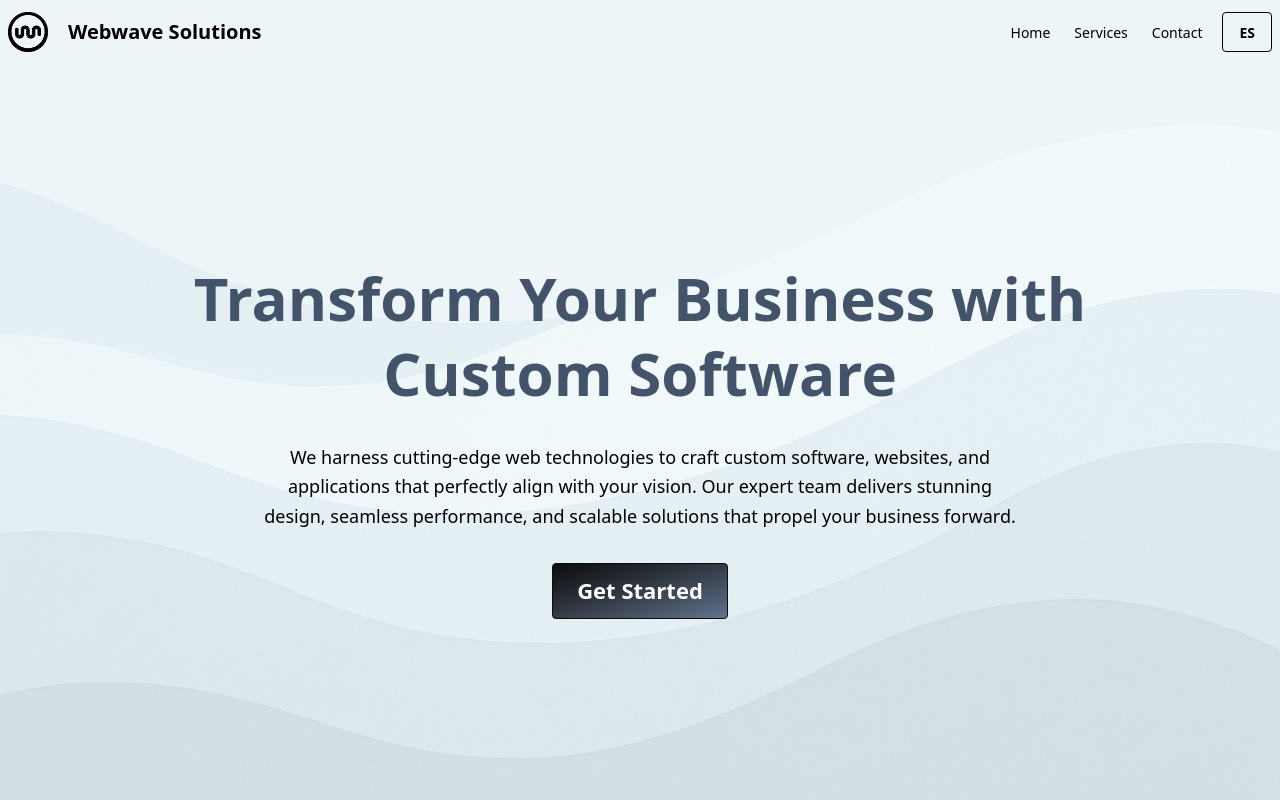
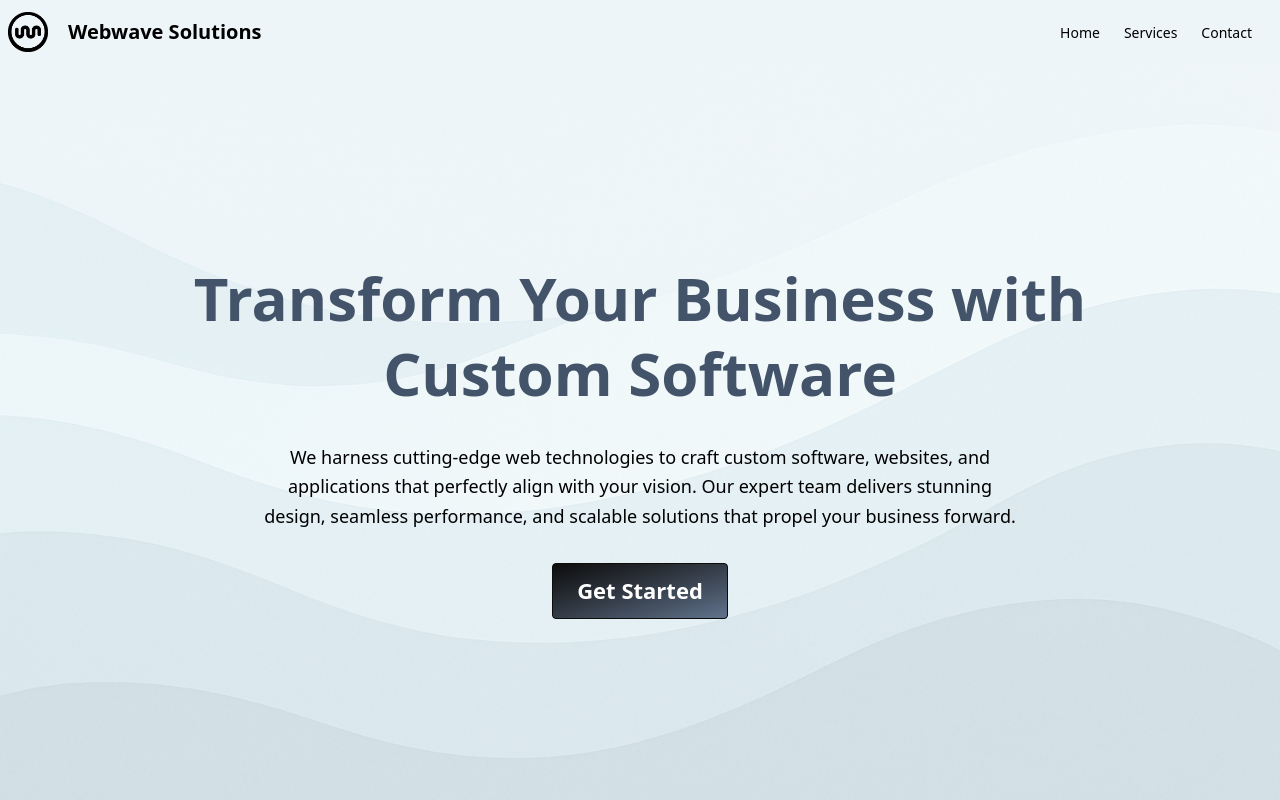
Before and after one commit to Housing-Nonprofit/omg-landing, a React (Vite) app: page / in a window 1280 px wide. Shown: the top 800 px of the page. Built offline with nearby package versions, Linux system fonts and the light colour scheme.

Commit message:
disable lang

```diff
--- a/src/components/organisms/Header.jsx
+++ b/src/components/organisms/Header.jsx
@@ -30,7 +30,7 @@ const Header = ({ onChangeLanguage, lang }) => {
               );
             })}
           </ul>
-          < LangSwitch onChangeLanguage={onChangeLanguage} language={language.opposite} />
+          {/* < LangSwitch onChangeLanguage={onChangeLanguage} language={language.opposite} /> */}
         </div>
       </div>
     </>
```
